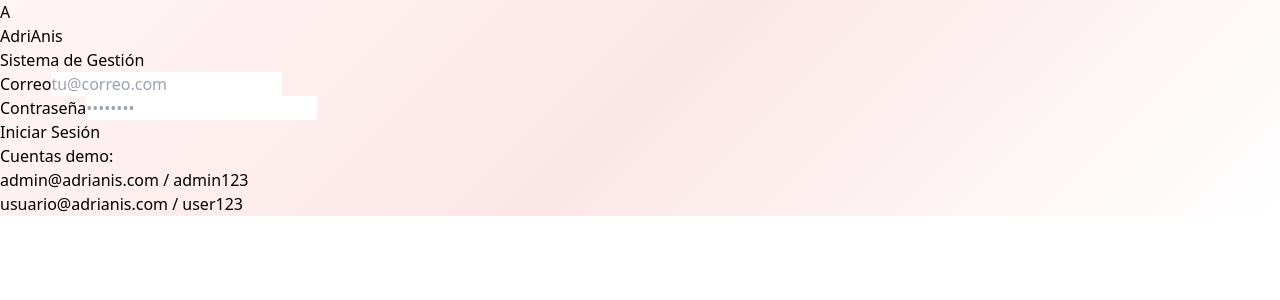
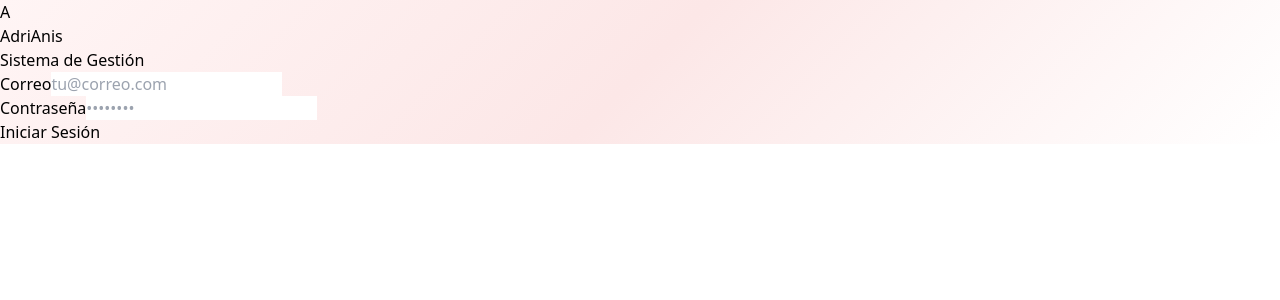
Before and after one commit to ralz2601/adrianis, a React (Vite) app: page / in a window 1280 px wide. Shown: the top 300 px of the page. Built offline with nearby package versions, Linux system fonts and the light colour scheme.

Commit message:
Quitar usuarios demo del login

```diff
--- a/src/App.jsx
+++ b/src/App.jsx
@@ -183,11 +183,6 @@ function Login({ onLogin }) {
             <Input label="Contraseña" value={pass} onChange={setPass} type="password" placeholder="••••••••"/>
             {err && <p className="text-red-500 text-xs text-center">{err}</p>}
             <Btn onClick={handle} size="lg" className="w-full mt-1">Iniciar Sesión</Btn>
-          </div>
-          <div className="mt-4 p-3 bg-gray-50 rounded-xl text-xs text-gray-400">
-            <p className="font-semibold text-gray-500 mb-1">Cuentas demo:</p>
-            <p>admin@adrianis.com / admin123</p>
-            <p>usuario@adrianis.com / user123</p>
           </div>
         </Card>
       </div>
```
